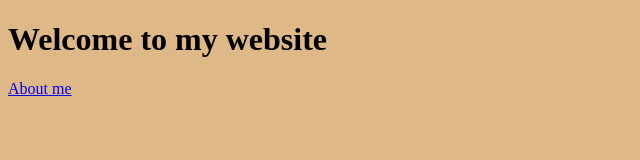
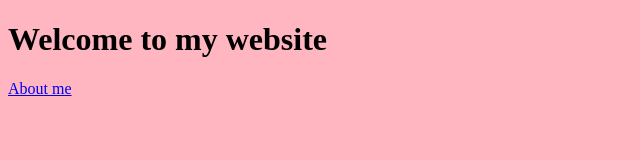
Before and after one commit to gloriatoth/responsive-3-croissant, a plain HTML site: page index.html in a window 1280 px wide. Shown: the whole page, without its empty margins (0-640 px from the left). Drawn offline with Linux system fonts and the light colour scheme.

Commit message:
Change background color

```diff
--- a/css/styles.css
+++ b/css/styles.css
@@ -1,3 +1,3 @@
 body {
-  background-color: burlywood;
+  background-color: lightpink;
 }
```
